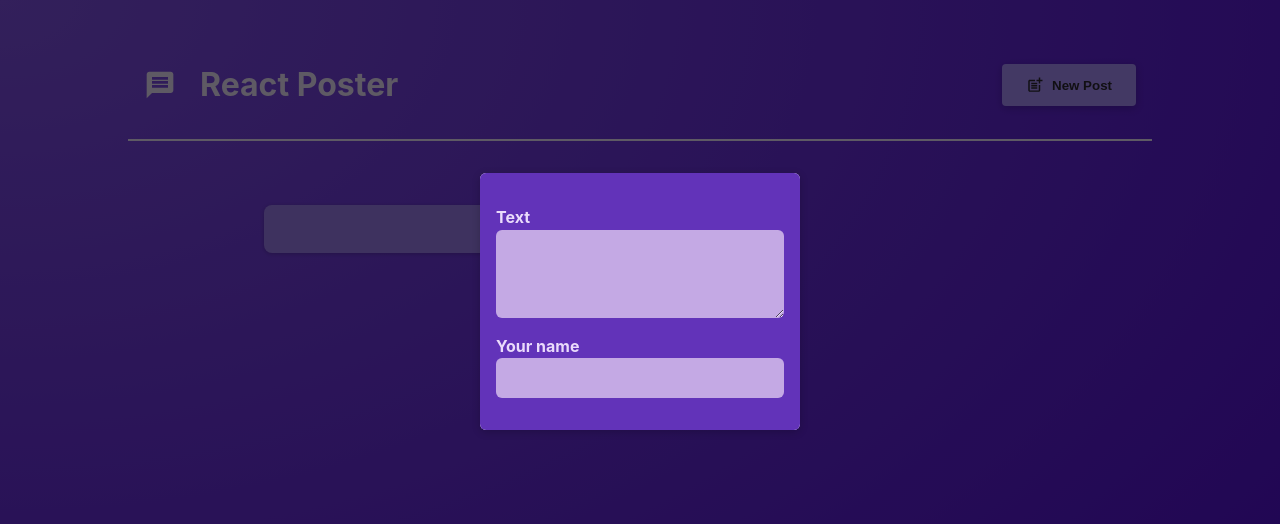
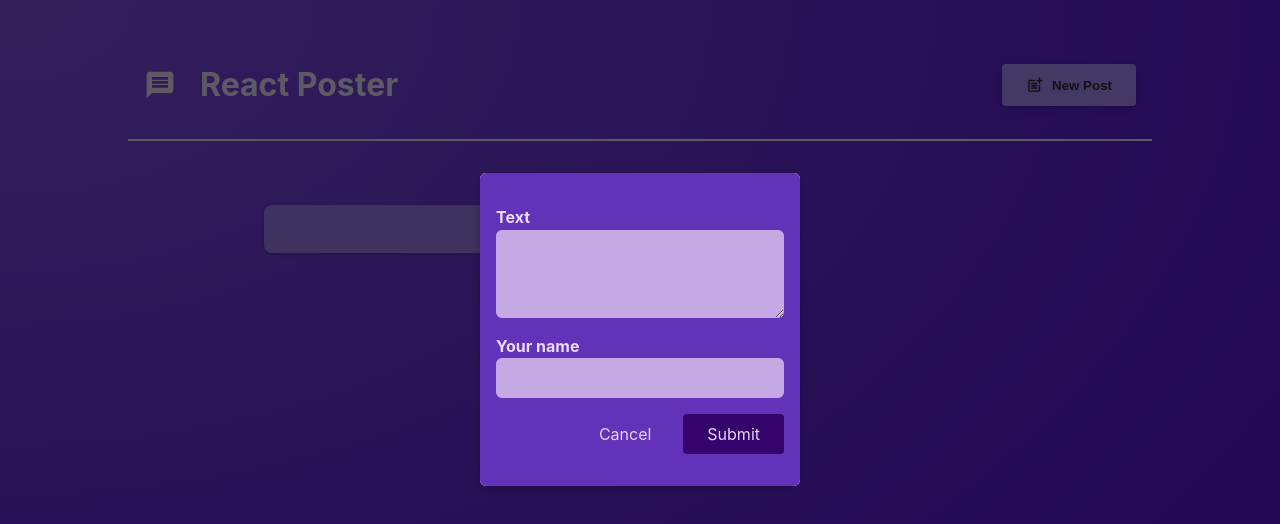
Before and after one commit to Nadha-Jabeen-T/twitter-mini, a React (Vite) app: page / in a window 1280 px wide. Both pictures are taken after a click on the button "New Post". Shown: the top 524 px of the page. Built offline with nearby package versions, Linux system fonts and the light colour scheme.

Commit message:
Cancel|Submit buttons added, Cancel button wired

```diff
--- a/src/Components/NewPost.jsx
+++ b/src/Components/NewPost.jsx
@@ -11,6 +11,10 @@ function NewPost(props) {
                 <label htmlFor="name">Your name</label>
                 <input type="text" id="name" required onChange={props.onAuthorChange}/>
             </p>
+            <p className={classes.actions}>
+                <button type="button" onClick={props.onCancel}>Cancel</button>
+                <button>Submit</button>
+            </p>
         </form>
     );
 }
--- a/src/Components/PostsList.jsx
+++ b/src/Components/PostsList.jsx
@@ -23,7 +23,7 @@ function PostsList({isPosting, onStopPosting}) {
         <>
         {isPosting ? (
         <Modal onClose={onStopPosting}>
-            <NewPost onBodyChange={bodyChangeHandler} onAuthorChange={authorChangeHandler}/>
+            <NewPost onBodyChange={bodyChangeHandler} onAuthorChange={authorChangeHandler} onCancel={onStopPosting}/>
         </Modal>)  : null}
         <ul className={classes.posts}>
             <li><Post author={enteredAuthor} body={enteredBody}/></li>
```
